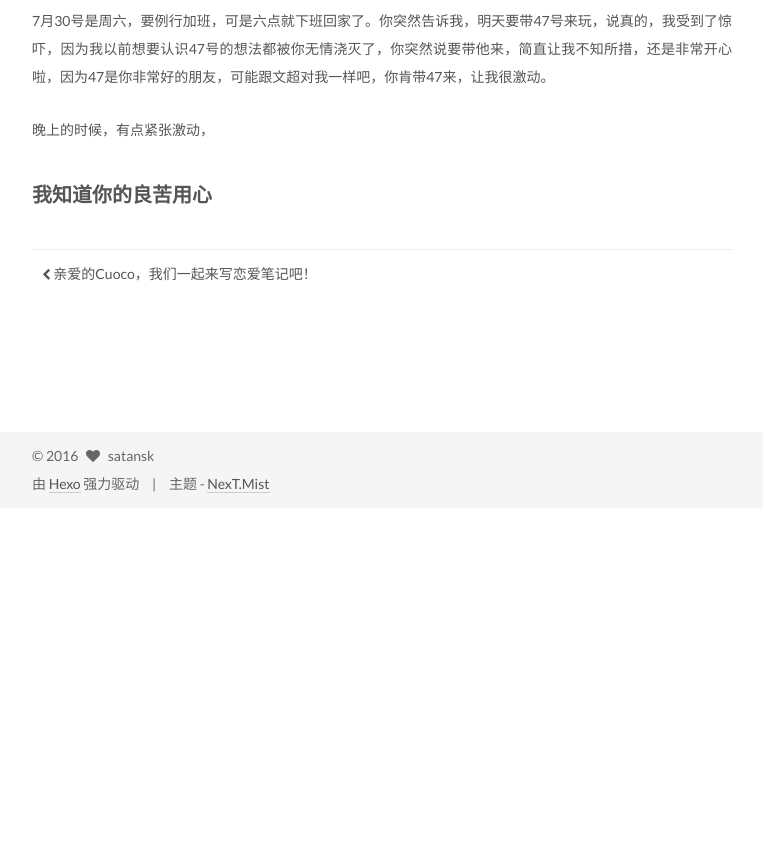
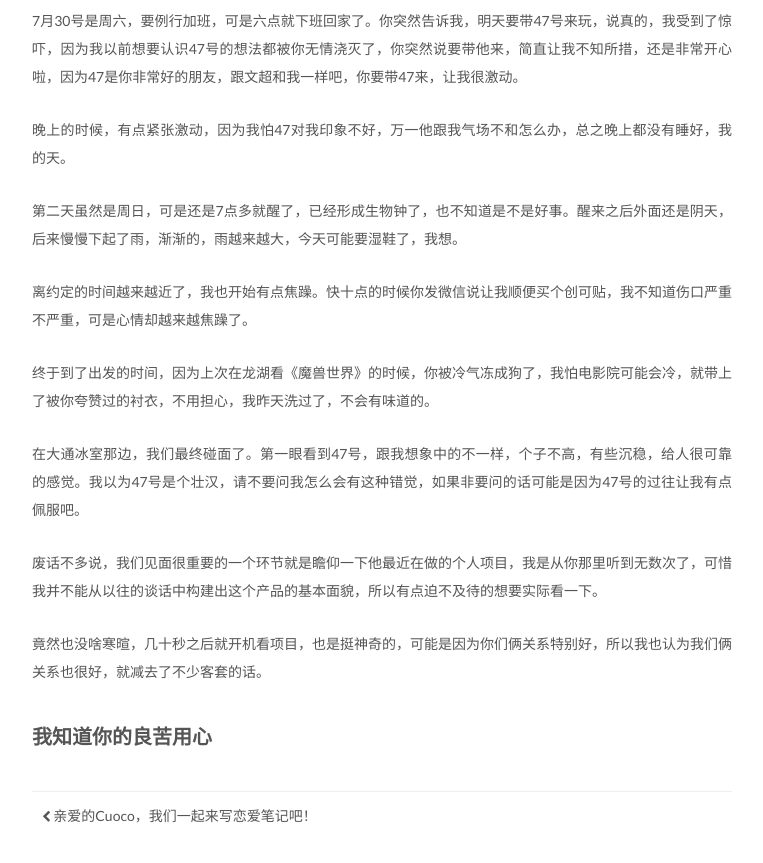
Before and after one commit to Cuoco/cuoco_blog, a plain HTML site: page 2016/08/01/见到了传说中的47号君/index.html in a window 1280 px wide. Shown: the part 1072-1935 px from the top of the page, without its empty margins (98-861 px from the left). Before the commit the page ends 1580 px from the top, so only its background shows below. Drawn offline with Linux system fonts and the light colour scheme.

Commit message:
Site updated: 2016-08-02 22:57:20

```diff
--- a/2016/08/01/见到了传说中的47号君/index.html
+++ b/2016/08/01/见到了传说中的47号君/index.html
@@ -94,7 +94,7 @@
 <meta property="og:description" content="学姐，我要认识你的朋友学姐说，我的朋友好多都跟我认识10年以上了。然而我一个都不认识，想着慢慢的就会让我见见他们，所以也不太着急。
 文超走的时候，跟我说，学姐是个打着灯笼难找的好女孩，你得好好珍惜啊！我心里想，这不是废话吗，我肯定比你清楚这个，哈哈哈，都是本大人慧眼识珠，哪像有些人啊，眼睛长了都是凑数的。
 可是有一天，发生了众所周知的突发事件，我发现我和你之间的纽带貌似只有我们两个，而且濒临断裂的">
-<meta property="og:updated_time" content="2016-08-01T15:20:36.000Z">
+<meta property="og:updated_time" content="2016-08-02T14:57:09.000Z">
 <meta name="twitter:card" content="summary">
 <meta name="twitter:title" content="见到了传说中的47号君">
 <meta name="twitter:description" content="学姐，我要认识你的朋友学姐说，我的朋友好多都跟我认识10年以上了。然而我一个都不认识，想着慢慢的就会让我见见他们，所以也不太着急。
@@ -285,8 +285,14 @@
 <p>我的提议在那个时候并不会如我所愿，学姐说，时机还不成熟，因为现在一切都不明朗，我还不适合认识你的朋友们。我肯定是有些沮丧的，因为这代表着我可能会悲剧。可既然这样，我也不能勉强，而且我相信，随着时间的增加，学姐会想通这些烦心事的，我也不能只站在自己的角度仅仅为自己考虑，所以我欣然接受这个提议。</p>
 <p>不知不觉上班两个周了，这段时间伴随着几十次的心情高兴到了极点，又突然低落到了极点，各种复杂的五味杂陈，可是啊，后来就是非常非常非常幸福啦！哈哈，那些不愉快的总算是基本过去了，幸福的日子开始扬帆起航。</p>
 <p>宝宝，你知道吗？原来我这么这么的喜欢你，根本无法承受失去你。我喜欢你的一切，你的青春痘，你的大额头，你的短头发，你的英语发音，总之，所有的事情看起来都那么美好，有了你，整个世界都明亮起来了，you’re my sunshine!</p>
-<h3 id="与47号的会面是在一个上午下雨，下午放晴的周日"><a href="#与47号的会面是在一个上午下雨，下午放晴的周日" class="headerlink" title="与47号的会面是在一个上午下雨，下午放晴的周日"></a>与47号的会面是在一个上午下雨，下午放晴的周日</h3><p>7月30号是周六，要例行加班，可是六点就下班回家了。你突然告诉我，明天要带47号来玩，说真的，我受到了惊吓，因为我以前想要认识47号的想法都被你无情浇灭了，你突然说要带他来，简直让我不知所措，还是非常开心啦，因为47是你非常好的朋友，可能跟文超对我一样吧，你肯带47来，让我很激动。</p>
-<p>晚上的时候，有点紧张激动，</p>
+<h3 id="与47号的会面是在一个上午下雨，下午放晴的周日"><a href="#与47号的会面是在一个上午下雨，下午放晴的周日" class="headerlink" title="与47号的会面是在一个上午下雨，下午放晴的周日"></a>与47号的会面是在一个上午下雨，下午放晴的周日</h3><p>7月30号是周六，要例行加班，可是六点就下班回家了。你突然告诉我，明天要带47号来玩，说真的，我受到了惊吓，因为我以前想要认识47号的想法都被你无情浇灭了，你突然说要带他来，简直让我不知所措，还是非常开心啦，因为47是你非常好的朋友，跟文超和我一样吧，你要带47来，让我很激动。</p>
+<p>晚上的时候，有点紧张激动，因为我怕47对我印象不好，万一他跟我气场不和怎么办，总之晚上都没有睡好，我的天。</p>
+<p>第二天虽然是周日，可是还是7点多就醒了，已经形成生物钟了，也不知道是不是好事。醒来之后外面还是阴天，后来慢慢下起了雨，渐渐的，雨越来越大，今天可能要湿鞋了，我想。</p>
+<p>离约定的时间越来越近了，我也开始有点焦躁。快十点的时候你发微信说让我顺便买个创可贴，我不知道伤口严重不严重，可是心情却越来越焦躁了。</p>
+<p>终于到了出发的时间，因为上次在龙湖看《魔兽世界》的时候，你被冷气冻成狗了，我怕电影院可能会冷，就带上了被你夸赞过的衬衣，不用担心，我昨天洗过了，不会有味道的。</p>
+<p>在大通冰室那边，我们最终碰面了。第一眼看到47号，跟我想象中的不一样，个子不高，有些沉稳，给人很可靠的感觉。我以为47号是个壮汉，请不要问我怎么会有这种错觉，如果非要问的话可能是因为47号的过往让我有点佩服吧。</p>
+<p>废话不多说，我们见面很重要的一个环节就是瞻仰一下他最近在做的个人项目，我是从你那里听到无数次了，可惜我并不能从以往的谈话中构建出这个产品的基本面貌，所以有点迫不及待的想要实际看一下。</p>
+<p>竟然也没啥寒暄，几十秒之后就开机看项目，也是挺神奇的，可能是因为你们俩关系特别好，所以我也认为我们俩关系也很好，就减去了不少客套的话。</p>
 <h3 id="我知道你的良苦用心"><a href="#我知道你的良苦用心" class="headerlink" title="我知道你的良苦用心"></a>我知道你的良苦用心</h3>
 
     </div>
--- a/css/main.css
+++ b/css/main.css
@@ -1548,7 +1548,7 @@ pre .javascript .function {
   width: 4px;
   height: 4px;
   border-radius: 50%;
-  background: #9a87af;
+  background: #ffb982;
 }
 .links-of-blogroll {
   font-size: 13px;
```
Also changed, not shown: index.html (+8 -2 lines).
